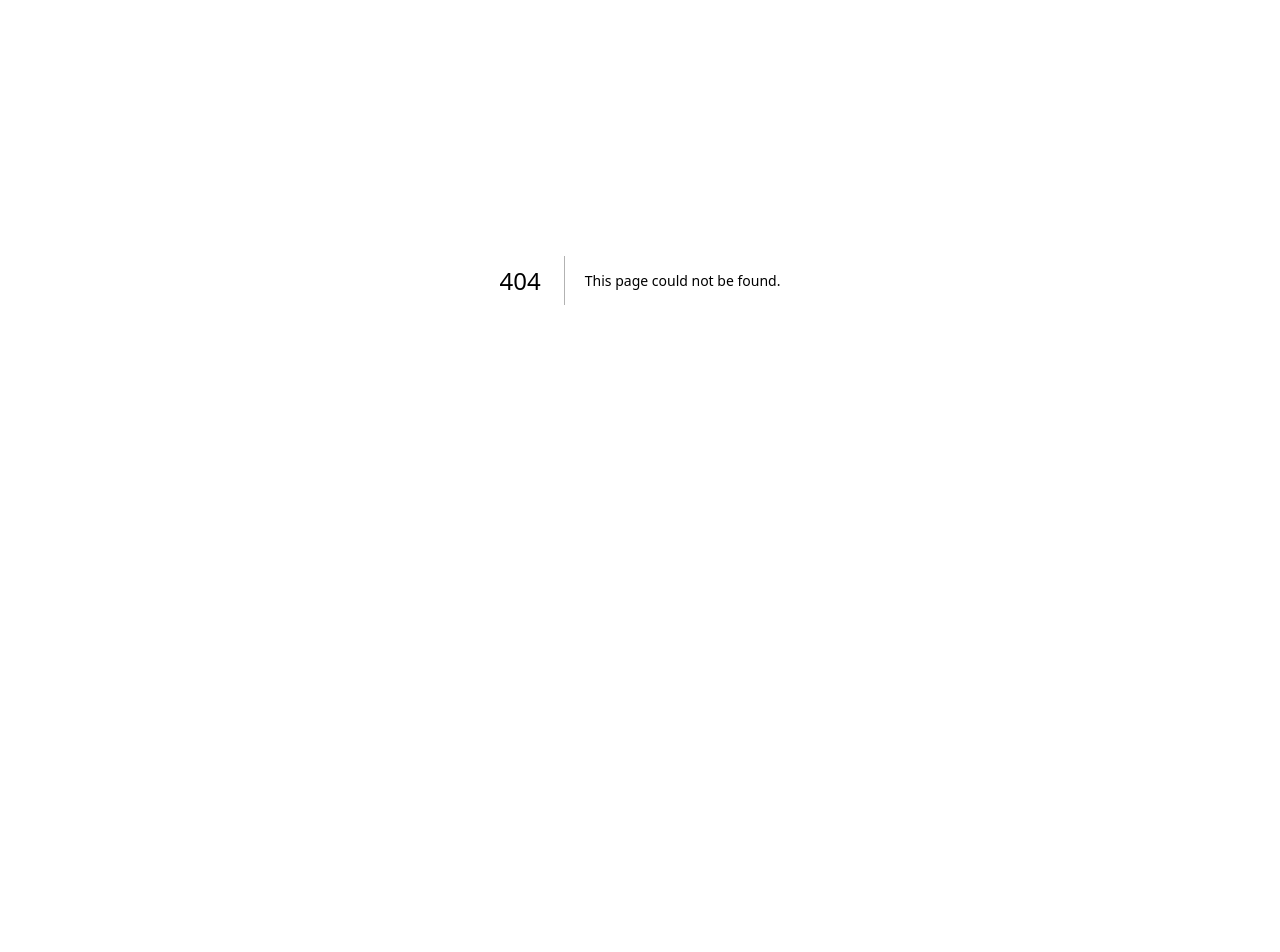
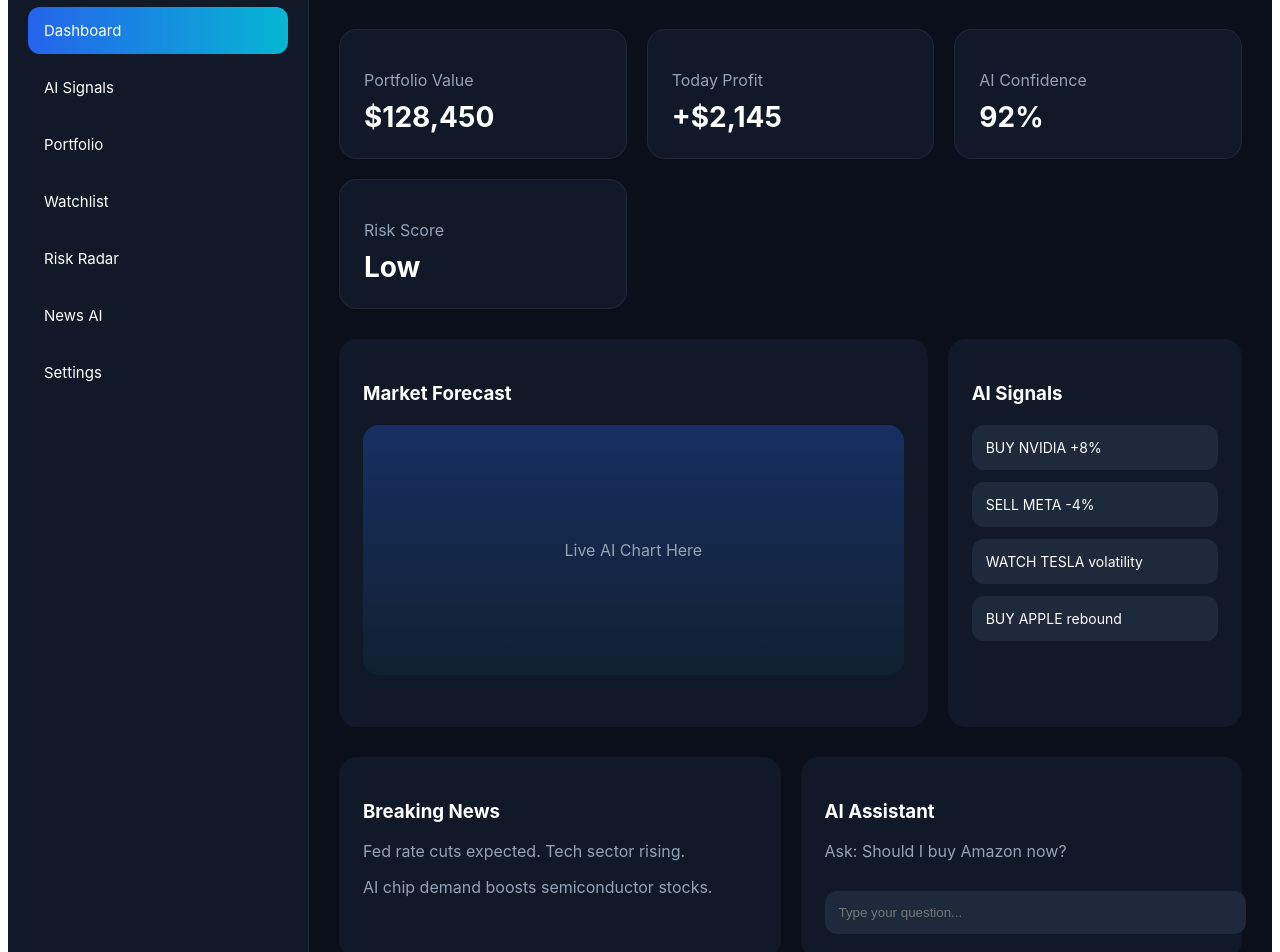
Before and after one commit to bsalinder-bot/oracle_stock_ai, a Next.js app: page /dashboard in a window 1280 px wide. Before the commit this address had no page. Shown: the part 120-1072 px from the top of the page. Before the commit the page ends 800 px from the top, so only its background shows below. Built offline with nearby package versions, Linux system fonts and the light colour scheme.

Commit message:
Create page.tsx

```diff
--- /dev/null
+++ b/app/dashboard/page.tsx
@@ -0,0 +1,247 @@
+export default function Dashboard() {
+  return (
+    <main
+      style={{
+        margin: 0,
+        padding: 0,
+        fontFamily: "Inter, Arial, sans-serif",
+        background: "#0b0f19",
+        color: "#fff",
+        minHeight: "100vh",
+        display: "flex",
+      }}
+    >
+      {/* Sidebar */}
+      <aside
+        style={{
+          width: "260px",
+          background: "#111827",
+          padding: "30px 20px",
+          borderRight: "1px solid rgba(255,255,255,0.08)",
+        }}
+      >
+        <h1 style={{ fontSize: "24px", marginBottom: "40px" }}>
+          OracleStock AI
+        </h1>
+
+        {[
+          "Dashboard",
+          "AI Signals",
+          "Portfolio",
+          "Watchlist",
+          "Risk Radar",
+          "News AI",
+          "Settings",
+        ].map((item) => (
+          <div
+            key={item}
+            style={{
+              padding: "14px 16px",
+              marginBottom: "10px",
+              borderRadius: "12px",
+              background:
+                item === "Dashboard"
+                  ? "linear-gradient(90deg,#2563eb,#06b6d4)"
+                  : "transparent",
+              cursor: "pointer",
+              fontSize: "15px",
+            }}
+          >
+            {item}
+          </div>
+        ))}
+      </aside>
+
+      {/* Main Content */}
+      <section
+        style={{
+          flex: 1,
+          padding: "30px",
+        }}
+      >
+        {/* Top Bar */}
+        <div
+          style={{
+            display: "flex",
+            justifyContent: "space-between",
+            marginBottom: "30px",
+            alignItems: "center",
+          }}
+        >
+          <div>
+            <h2 style={{ margin: 0 }}>Welcome Back</h2>
+            <p style={{ color: "#94a3b8" }}>
+              AI-powered market intelligence dashboard
+            </p>
+          </div>
+
+          <button
+            style={{
+              padding: "12px 20px",
+              borderRadius: "10px",
+              border: "none",
+              background: "linear-gradient(90deg,#2563eb,#06b6d4)",
+              color: "#fff",
+              cursor: "pointer",
+              fontWeight: 600,
+            }}
+          >
+            Upgrade Pro
+          </button>
+        </div>
+
+        {/* Stats Cards */}
+        <div
+          style={{
+            display: "grid",
+            gridTemplateColumns: "repeat(auto-fit,minmax(220px,1fr))",
+            gap: "20px",
+            marginBottom: "30px",
+          }}
+        >
+          {[
+            ["Portfolio Value", "$128,450"],
+            ["Today Profit", "+$2,145"],
+            ["AI Confidence", "92%"],
+            ["Risk Score", "Low"],
+          ].map(([title, value]) => (
+            <div
+              key={title}
+              style={{
+                background: "#111827",
+                padding: "24px",
+                borderRadius: "18px",
+                border: "1px solid rgba(255,255,255,0.06)",
+              }}
+            >
+              <p style={{ color: "#94a3b8", marginBottom: "10px" }}>{title}</p>
+              <h3 style={{ margin: 0, fontSize: "28px" }}>{value}</h3>
+            </div>
+          ))}
+        </div>
+
+        {/* Chart + Signals */}
+        <div
+          style={{
+            display: "grid",
+            gridTemplateColumns: "2fr 1fr",
+            gap: "20px",
+          }}
+        >
+          {/* Chart */}
+          <div
+            style={{
+              background: "#111827",
+              padding: "24px",
+              borderRadius: "18px",
+              minHeight: "340px",
+            }}
+          >
+            <h3 style={{ marginBottom: "20px" }}>Market Forecast</h3>
+
+            <div
+              style={{
+                height: "250px",
+                borderRadius: "16px",
+                background:
+                  "linear-gradient(180deg, rgba(37,99,235,0.3), rgba(6,182,212,0.05))",
+                display: "flex",
+                alignItems: "center",
+                justifyContent: "center",
+                color: "#94a3b8",
+              }}
+            >
+              Live AI Chart Here
+            </div>
+          </div>
+
+          {/* Signals */}
+          <div
+            style={{
+              background: "#111827",
+              padding: "24px",
+              borderRadius: "18px",
+            }}
+          >
+            <h3 style={{ marginBottom: "20px" }}>AI Signals</h3>
+
+            {[
+              "BUY NVIDIA +8%",
+              "SELL META -4%",
+              "WATCH TESLA volatility",
+              "BUY APPLE rebound",
+            ].map((signal) => (
+              <div
+                key={signal}
+                style={{
+                  padding: "14px",
+                  borderRadius: "12px",
+                  background: "#1e293b",
+                  marginBottom: "12px",
+                  fontSize: "14px",
+                }}
+              >
+                {signal}
+              </div>
+            ))}
+          </div>
+        </div>
+
+        {/* Bottom Section */}
+        <div
+          style={{
+            marginTop: "30px",
+            display: "grid",
+            gridTemplateColumns: "1fr 1fr",
+            gap: "20px",
+          }}
+        >
+          {/* News */}
+          <div
+            style={{
+              background: "#111827",
+              padding: "24px",
+              borderRadius: "18px",
+            }}
+          >
+            <h3>Breaking News</h3>
+            <p style={{ color: "#94a3b8" }}>
+              Fed rate cuts expected. Tech sector rising.
+            </p>
+            <p style={{ color: "#94a3b8" }}>
+              AI chip demand boosts semiconductor stocks.
+            </p>
+          </div>
+
+          {/* AI Assistant */}
+          <div
+            style={{
+              background: "#111827",
+              padding: "24px",
+              borderRadius: "18px",
+            }}
+          >
+            <h3>AI Assistant</h3>
+            <p style={{ color: "#94a3b8" }}>
+              Ask: Should I buy Amazon now?
+            </p>
+
+            <input
+              placeholder="Type your question..."
+              style={{
+                width: "100%",
+                padding: "14px",
+                marginTop: "14px",
+                borderRadius: "12px",
+                border: "none",
+                outline: "none",
+                background: "#1e293b",
+                color: "#fff",
+              }}
+            />
+          </div>
+        </div>
+      </section>
+    </main>
+  );
+}
```
